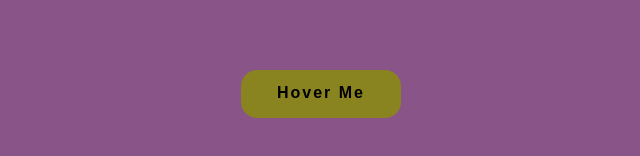
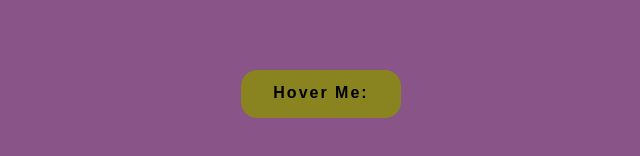
Before and after one commit to r-sigamdev/frontent-projects, a plain HTML site: page project6_creative_buttons/button1/index.html in a window 1280 px wide. Shown: the part 314-470 px from the top of the page, 319-959 px from the left. Drawn offline with Linux system fonts and the light colour scheme.

Commit message:
reReCommit

```diff
--- a/project6_creative_buttons/button1/index.html
+++ b/project6_creative_buttons/button1/index.html
@@ -9,7 +9,7 @@
   </head>
   <body>
     <button class="button">
-      Hover Me
+      Hover Me:
       <div></div>
     </button>
   </body>
```
